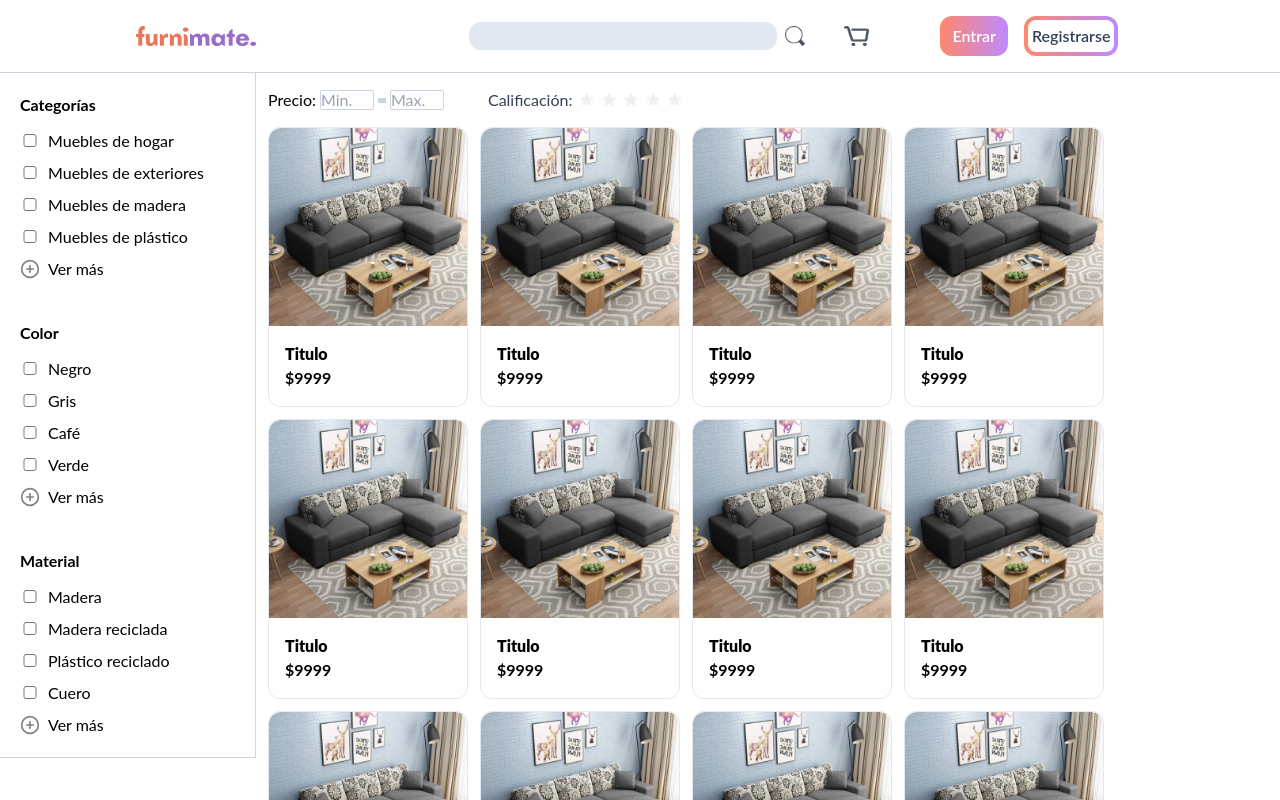
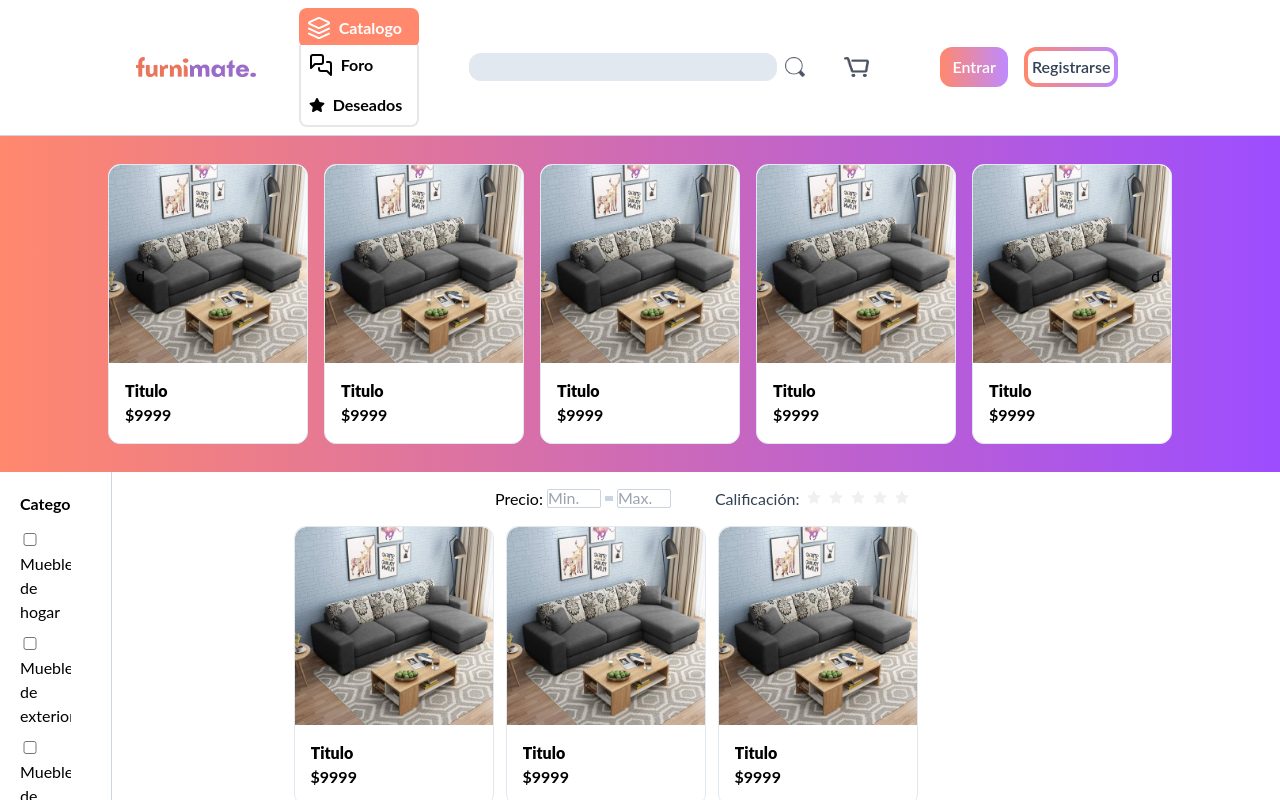
Before and after one commit to plantnt/reactmate, a React (Vite) app: page / in a window 1280 px wide. Shown: the top 800 px of the page. Built offline with nearby package versions, Linux system fonts and the light colour scheme.

Commit message:
modified:   src/components/UI/subpages.tsx 	modified:   src/components/filters.tsx 	modified:   src/components/productCard.tsx 	new file:   src/pages/Featured.tsx 	modified:   src/pages/Home.tsx

```diff
--- a/src/components/UI/subpages.tsx
+++ b/src/components/UI/subpages.tsx
@@ -1,36 +1,34 @@
-import { SetStateAction, useState } from "react";
+import { useState } from "react"
+
+import { Layers, MessagesSquare } from "lucide-react"
+import { FaStar } from "react-icons/fa";
 
 export default function SubpageSelect(){
-    const CustomSelect = () => {
-    const [isOpen, setIsOpen] = useState(false);
-    const [selectedOption, setSelectedOption] = useState('Select an option');
+    return(
+        <div className="dropdown relative select-none z-[7]">
+            <div className="dropdown-btn
+                            flex items-center max-w-[120px]
+                            bg-furniorange p-2 pl-2
+                            text-white font-bold rounded-lg
+                            cursor-pointer">
+                <Layers className="mr-2"/>
+                Catalogo
+            </div>
+            <div className="dropdown-content mt-[-3.4px] border-2 border-t-0 rounded-b-lg max-w-[120px] bg-white">
+                <div className="dropdown-option z-20 flex items-center max-w-[120px]
+                            p-2 pl-2 font-bold
+                            cursor-pointer hover:bg-slate-100 transition-all">
+                    <MessagesSquare className="mr-2"/>
+                    Foro
+                </div>
+                <div className="dropdown-option flex items-center max-w-[120px]
+                            p-2 pl-2 font-bold
+                            cursor-pointer hover:bg-slate-100 transition-all">
+                    <FaStar className="mr-2"/>
+                    Deseados
+                </div>
+            </div>
+        </div>
+    )
 
-    const options = ['Option 1', 'Option 2', 'Option 3'];
-
-    const toggleOptions = () => {
-        setIsOpen(!isOpen);
-    };
-
-    const selectOption = (value: SetStateAction<string>) => {
-        setSelectedOption(value);
-        toggleOptions();
-    };
-
-    return(
-            <>
-                <div id="subpage-selector" onClick={toggleOptions} className="flex items-center max-w-[120px] bg-furniorange p-2 pl-2 text-white font-bold rounded-lg cursor-pointer select-none">
-                    {selectedOption}
-                </div>
-                {isOpen && (
-                    <div className="options">
-                        {options.map((option, index) => (
-                            <div className="option" key={index} onClick={() => selectOption(option)}>
-                                {option}
-                            </div>
-                        ))}
-                    </div>
-                )}
-            </>
-        )
-    }
 }
--- a/src/components/filters.tsx
+++ b/src/components/filters.tsx
@@ -2,7 +2,7 @@ import { PlusCircle } from "lucide-react"
 export default function Filters(){
     return(
         <div>
-            <div id="filters" className="max-w-[300px] py-5 pl-5 pr-10 border-r-[1px] border-b-[1px] border-slate-300 bg-white ">
+            <div id="filters" className="py-5 pl-5 pr-10 border-r-[1px] border-b-[1px] border-slate-300 bg-white ">
                 <h2 className="font-bold mb-3">Categorías</h2>
                 <ul className="flex flex-col space-y-2">
                     <li>
--- a/src/components/productCard.tsx
+++ b/src/components/productCard.tsx
@@ -5,7 +5,7 @@ export default function ProductCard(){
     return(
         <>
             <NavLink to="productPage">
-                <div className="max-w-[200px] rounded-xl border border-slate-200 cursor-pointer hover:transform">
+                <div className="max-w-[200px] rounded-xl bg-white border border-slate-200 cursor-pointer hover:transform">
                     <img src={prod1} className="w-full rounded-t-xl" />
                     <div className="p-4">
                         <h2 className="font-black">Titulo</h2>
--- /dev/null
+++ b/src/pages/Featured.tsx
@@ -0,0 +1,23 @@
+import { Carousel } from "antd";
+import ProductCard from "../components/productCard";
+
+export default function FeaturedProducts(){
+    const onChange = (currentSlide: number) => {
+        console.log(currentSlide);
+    }
+ return(
+    <>
+        <div className="flex flex-wrap justify-center space-x-4 p-7 w-full bg-gradient-to-r from-furniorange to-[#9d4dff]">
+            <ProductCard/>
+            <ProductCard/>
+            <ProductCard/>
+            <ProductCard/>
+            <ProductCard/>
+        <div className=" absolute flex justify-between mt-[100px] min-w-[80%]">
+            <span>d</span>
+            <span>d</span>
+        </div>
+        </div>
+    </>
+ )
+}
--- a/src/pages/Home.tsx
+++ b/src/pages/Home.tsx
@@ -2,6 +2,7 @@ import ProductCard from "../components/productCard"
 import Filters from "../components/filters"
 import Footer from "../components/UI/footer"
 import Rating from "../components/rating"
+import FeaturedProducts from "./featured"
 
 import './styles/home.css'
 
@@ -11,15 +12,16 @@ const Home = () => {
     return(
         <>
             <div className="h-full w-full flex flex-col items-center">
+                <FeaturedProducts/>
                 <div className="flex w-full">
-                    <div className="basis-1/5">
+                    <div className="">
                         <Filters/>
                     </div>
                     <div className="flex flex-col items-center">
-                        <div className="self-start mt-3">
+                        <div className="mt-3">
                             <Rating/>
                         </div>
-                        <div className="grid grid-cols-4 gap-3 ml-3 pt-3">
+                        <div className="max-w-[70%] inline-flex flex-wrap gap-3 ml-3 pt-3">
                             <ProductCard />
                             <ProductCard />
                             <ProductCard />
```
